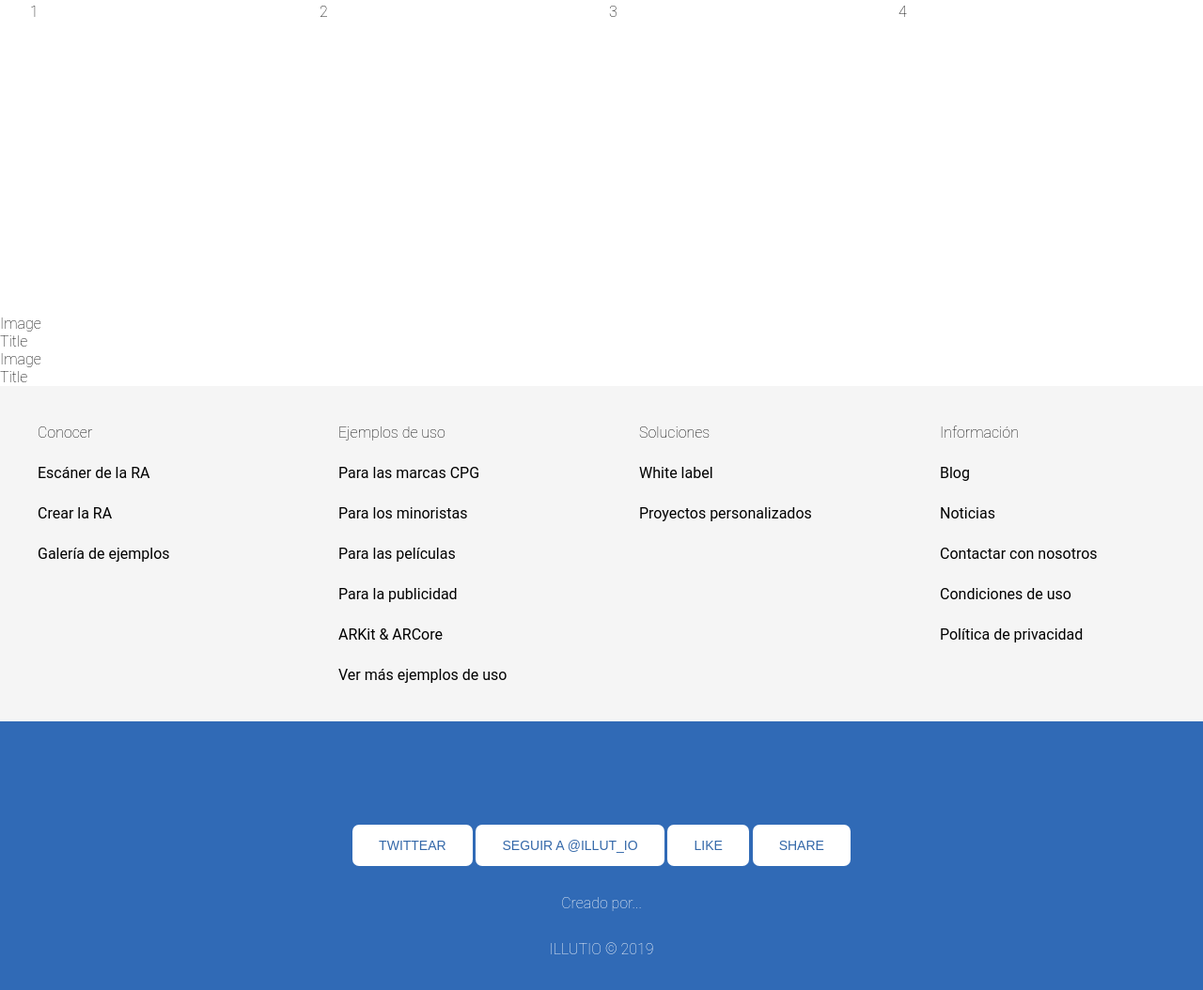
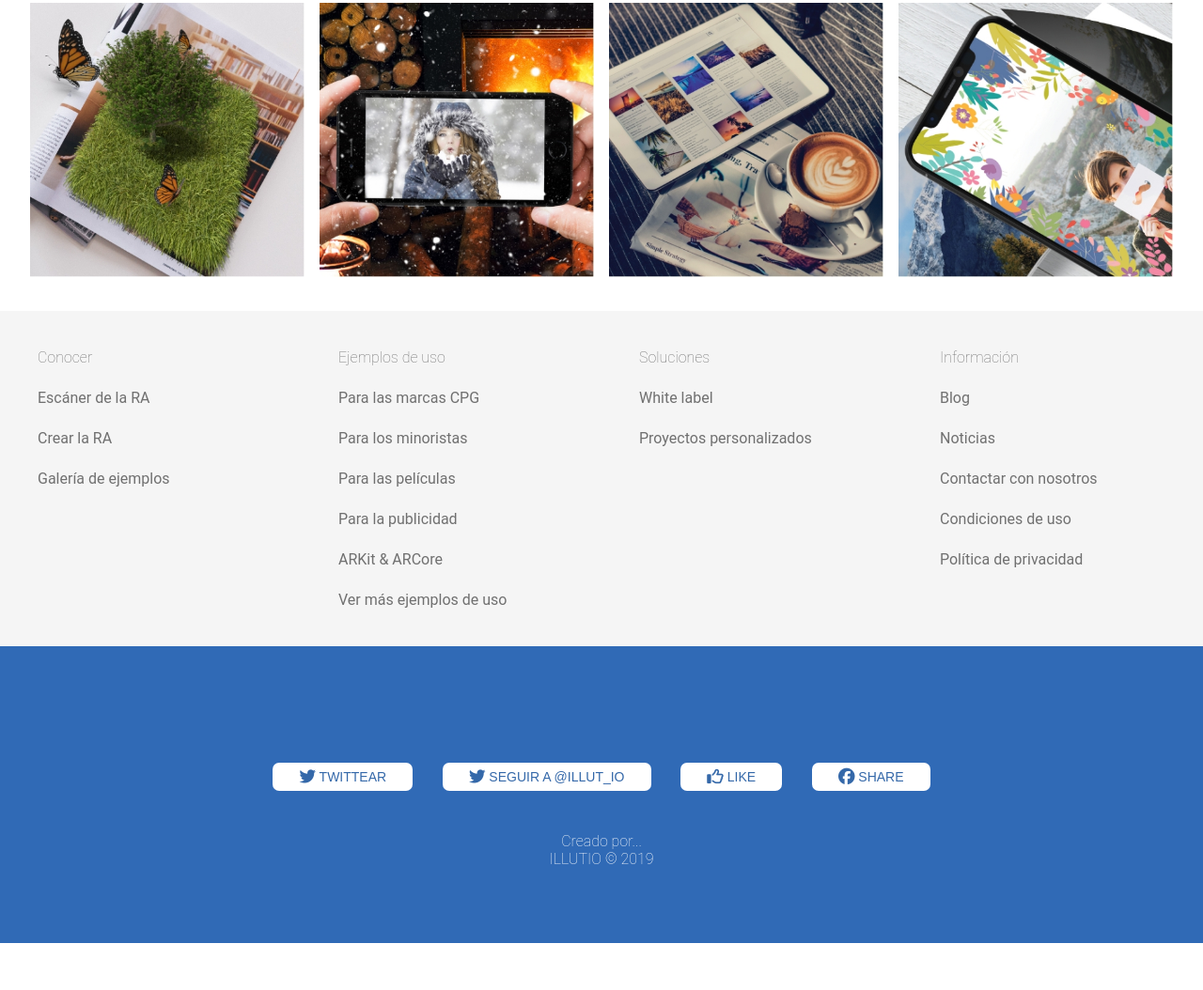
Before and after one commit to Brian2525/illut.io-landing-page, a website: page index.html in a window 1280 px wide. Shown: the part 1550-2604 px from the top of the page at 94% size. After the commit the page ends 2554 px from the top, so only its background shows below. Drawn offline with Linux system fonts and the light colour scheme.

Commit message:
Responsive version of main page.

```diff
--- a/assets/css/footer.css
+++ b/assets/css/footer.css
@@ -4,8 +4,24 @@
 
 .footer__links {
     background: #F5F5F5;
+    color: #707070;
     display: grid;
     grid-template-columns: repeat( 4, 1fr );
+}
+
+@media (max-width: 767px) {
+    .footer__links {
+        grid-template-columns: repeat( 2, 1fr );
+    }
+}
+
+.footer__links a {
+    color: #707070;
+    text-decoration: none;
+}
+
+.footer__links a:hover {
+    color: #303030;
 }
 
 .footer ul {
@@ -27,6 +43,11 @@
     text-align: center;
 }
 
-.footer__social > * {
+.social__container {
     margin: 30px 0;
 }
+
+.social__container button {
+    margin: 1em 1em;
+    padding: .5em 2em;
+}
--- a/assets/css/gallery.css
+++ b/assets/css/gallery.css
@@ -1,7 +1,18 @@
 .gallery {
+    box-sizing: border-box;
     display: grid;
     grid-gap: 1rem;
     grid-template-columns: repeat( 4, 1fr );
-    grid-auto-rows: 300px;
-    margin: 2em;
+    padding: 2em;
+    width: 100%;
 }
+
+.gallery img {
+    width: 100%;
+}
+
+@media (max-width: 767px) {
+    .gallery {
+        grid-template-columns: repeat( 2, 1fr );
+    }
+}
--- a/assets/css/grid.css
+++ b/assets/css/grid.css
@@ -4,11 +4,6 @@
     display: grid;
     grid-template-columns: repeat( 5, 1fr );
     grid-auto-rows: 350px;
-}
-
-.grid h1, .grid h2, .grid h3, .grid h4, .grid h5, .grid h6 {
-    font-weight: lighter;
-    margin: .3em 0;
 }
 
 .grid__item {
@@ -21,6 +16,11 @@
 .grid__item--span-3 { grid-column: span 3; }
 .grid__item--span-4 { grid-column: span 4; }
 .grid__item--span-5 { grid-column: span 5; }
+
+.grid h1, .grid h2, .grid h3, .grid h4, .grid h5, .grid h6 {
+    font-weight: lighter;
+    margin: .2em 0;
+}
 
 .item {
     height: inherit;
@@ -82,7 +82,7 @@
 }
 
 .item__background--filter {
-    filter: brightness( 60% );
+    filter: brightness( 70% );
 }
 
 .item__background-1 {
@@ -94,7 +94,7 @@
 }
 
 .item__background-3 {
-    background-image: url( "../img/3.png" );
+    background-image: url( "../img/3.jpg" );
 }
 
 .item__background-4 {
@@ -120,3 +120,46 @@
 .item__background-9 {
     background-image: url( "../img/9.jpg" );
 }
+
+@media (max-width: 767px) {
+    .grid {
+        grid-template-columns: repeat( 1, 1fr );
+    }
+
+    .grid__item--span-2 { grid-column: span 1; }
+    .grid__item--span-3 { grid-column: span 1; }
+    .grid__item--span-4 { grid-column: span 1; }
+    .grid__item--span-5 { grid-column: span 1; }
+}
+
+@media (max-width: 1024px) {
+    .item__content--left {
+        max-width: 100%;
+        width: 100%;
+    }
+
+    .item__content--left-large {
+        max-width: 100%;
+        width: 100%;
+    }
+
+    .item__content--small {
+        max-width: 100%;
+        width: 100%;
+    }
+
+    .item__content--right {
+        margin-left: 0;
+        text-align: right;
+    }
+
+    .item__content--right-large {
+        margin-left: 0;
+        text-align: right;
+    }
+
+    .item__content--right-small {
+        margin-left: 0;
+        text-align: right;
+    }
+}
--- a/assets/css/header.css
+++ b/assets/css/header.css
@@ -10,7 +10,10 @@
 
 .header__logo {
     align-self: center;
-    background: lightgray;
+    background-image: url( "../img/illutio-logo.png" );
+    background-position: center;
+    background-repeat: no-repeat;
+    background-size: contain;
     height: 105px;
     margin-right: .5rem;
     min-width: 120px;
--- a/assets/css/style.css
+++ b/assets/css/style.css
@@ -11,4 +11,5 @@ html, body {
     font-weight: 100;
     margin: 0;
     padding: 0;
+    width: 100%;
 }
--- a/index.html
+++ b/index.html
@@ -61,7 +61,7 @@
             <div class="grid__item grid__item--span-3 item">
                 <div class="item__background item__background-1"></div>
                 <div class="item__content item__content--left">
-                    <h2>Crear su propia realidad aumentada</h2>
+                    <h3>Crear su propia realidad aumentada</h3>
                     <div class="item__buttons">
                         <a href="#" class="button button--outline">Crear la RA</a>
                         <a href="#" class="button button--outline">Saber más</a>
@@ -137,7 +137,6 @@
             </div>
             <div class="grid__item grid__item--span-2 item">
                 <div class="item__background item__background-8 item__background--filter"></div>
-                <div class="item__background item__background-8 item__background--filter"></div>
                 <div class="item__content item__content--left">
                     <h2>Ver más ejemplos de uso</h2>
                     <div class="item__buttons">
@@ -146,7 +145,7 @@
                 </div>
             </div>
             <div class="grid__item grid__item--span-3 item">
-                <div class="item__background item__background-9 "></div>
+                <div class="item__background item__background-9 item__background--filter"></div>
                 <div class="item__content item__content--left">
                     <h2>Creación de su propia app</h2>
                     <div class="item__buttons">
@@ -156,67 +155,62 @@
             </div>
         </section>
         <aside class="gallery">
-            <div>1</div>
-            <div>2</div>
-            <div>3</div>
-            <div>4</div>
-        </aside>
-        <aside class="news">
-            <div class="news__item">
-                <div>Image</div>
-                <div>
-                    Title
-                </div>
+            <div>
+                <img src="assets/img/gallery/1.jpg">
             </div>
-            <div class="news__item">
-                <div>Image</div>
-                <div>
-                    Title
-                </div>
+            <div>
+                <img src="assets/img/gallery/2.jpg">
+            </div>
+            <div>
+                <img src="assets/img/gallery/3.jpg">
+            </div>
+            <div>
+                <img src="assets/img/gallery/4.jpg">
             </div>
         </aside>
         <footer class="footer">
             <div class="footer__links">
                 <ul>
                     <li>Conocer</li>
-                    <li>Escáner de la RA</li>
-                    <li>Crear la RA</li>
-                    <li>Galería de ejemplos</li>
+                    <li><a href="#">Escáner de la RA</a></li>
+                    <li><a href="#">Crear la RA</a></li>
+                    <li><a href="#">Galería de ejemplos</a></li>
                 </ul>
                 <ul>
                     <li>Ejemplos de uso</li>
-                    <li>Para las marcas CPG</li>
-                    <li>Para los minoristas</li>
-                    <li>Para las películas</li>
-                    <li>Para la publicidad</li>
-                    <li>ARKit & ARCore</li>
-                    <li>Ver más ejemplos de uso</li>
+                    <li><a href="#">Para las marcas CPG</a></li>
+                    <li><a href="#">Para los minoristas</a></li>
+                    <li><a href="#">Para las películas</a></li>
+                    <li><a href="#">Para la publicidad</a></li>
+                    <li><a href="#">ARKit & ARCore</a></li>
+                    <li><a href="#">Ver más ejemplos de uso</a></li>
                 </ul>
                 <ul>
                     <li>Soluciones</li>
-                    <li>White label</li>
-                    <li>Proyectos personalizados</li>
+                    <li><a href="#">White label</a></li>
+                    <li><a href="#">Proyectos personalizados</a></li>
                 </ul>
                 <ul>
                     <li>Información</li>
-                    <li>Blog</li>
-                    <li>Noticias</li>
-                    <li>Contactar con nosotros</li>
-                    <li>Condiciones de uso</li>
-                    <li>Política de privacidad</li>
+                    <li><a href="#">Blog</a></li>
+                    <li><a href="#">Noticias</a></li>
+                    <li><a href="#">Contactar con nosotros</a></li>
+                    <li><a href="#">Condiciones de uso</a></li>
+                    <li><a href="#">Política de privacidad</a></li>
                 </ul>
             </div>
             <div class="footer__social">
-                <div>
-                    <button class="button button--white">Twittear</button>
-                    <button class="button button--white">Seguir a @illut_io</button>
-                    <button class="button button--white">Like</button>
-                    <button class="button button--white">Share</button>
+                <div class="social__container">
+                    <button class="button button--white"><i class="fa fa-twitter fa-lg"></i> Twittear</button>
+                    <button class="button button--white"><i class="fa fa-twitter fa-lg"></i> Seguir a @illut_io</button>
+                    <button class="button button--white"><i class="fa fa-thumbs-o-up fa-lg"></i> Like</button>
+                    <button class="button button--white"><i class="fa fa-facebook-official fa-lg"></i> Share</button>
                 </div>
                 <div>Creado por...</div>
                 <div>ILLUTIO © 2019</div>
             </div>
         </footer>
         <script src="./assets/js/main.js"></script>
+        <script src="https://use.fontawesome.com/bd01698ee7.js"></script>
     </body>
 </html>
```
Also changed, not shown: assets/img/3.jpg (added), assets/img/gallery/1.jpg (added), assets/img/gallery/2.jpg (added), assets/img/gallery/3.jpg (added), assets/img/gallery/4.jpg (added), assets/img/illutio-logo.png (added).
